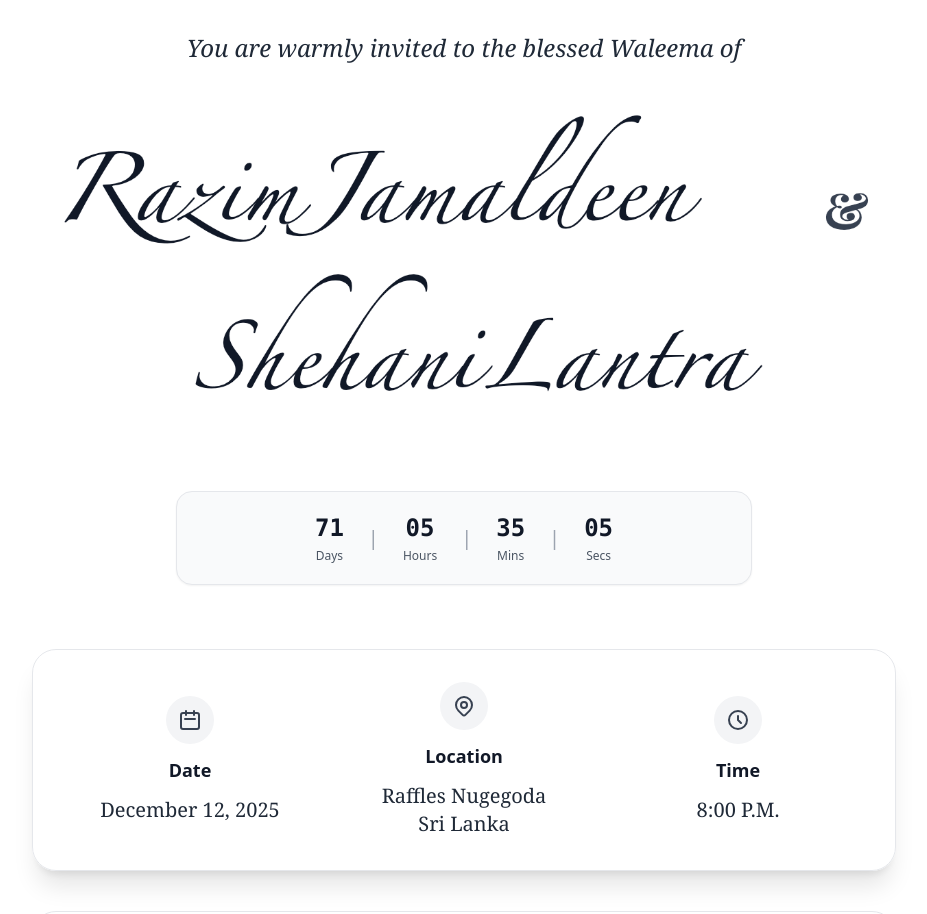
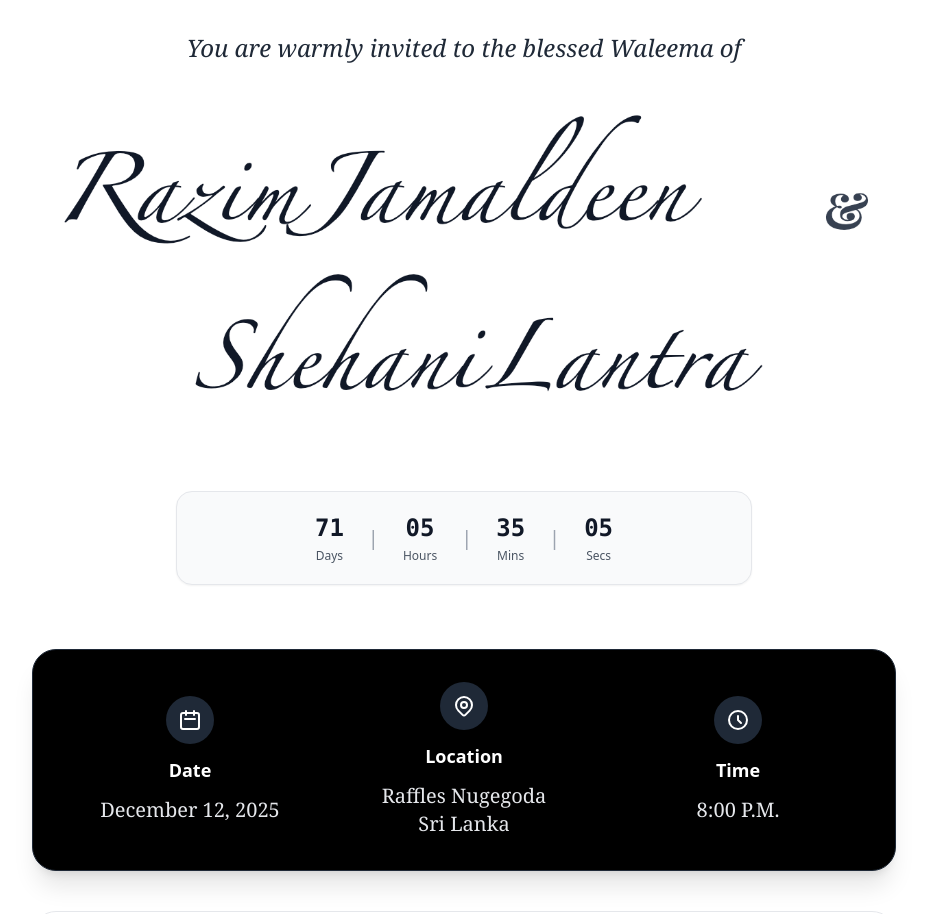
Before and after one commit to Razim-J/WaleemaInvitationFinal, a plain HTML site: page index.html in a window 1280 px wide. Shown: the top 914 px of the page, without its empty margins (176-1103 px from the left). Drawn offline with nearby package versions, Linux system fonts and the light colour scheme.

Commit message:
Update index.html

```diff
--- a/index.html
+++ b/index.html
@@ -66,45 +66,52 @@ body { overflow-x: hidden; }
     </div>
 
     <!-- Event Info -->
-    <div class="bg-white/80 backdrop-blur-sm rounded-3xl p-8 mb-10 shadow-xl border border-gray-200">
+    <div class="bg-black rounded-3xl p-8 mb-10 shadow-xl border border-gray-800">
         <div class="grid md:grid-cols-3 gap-6 items-center">
+            <!-- Date -->
             <div class="text-center">
                 <div class="flex flex-col items-center mb-3">
-                    <div class="bg-gray-100 p-3 rounded-full mb-3">
-                        <svg class="w-6 h-6 text-gray-700" fill="none" stroke="currentColor" viewBox="0 0 24 24">
-                            <path stroke-linecap="round" stroke-linejoin="round" stroke-width="2" d="M8 7V3m8 4V3m-9 8h10M5 21h14a2 2 0 002-2V7a2 2 0 00-2-2H5a2 2 0 00-2 2v12a2 2 0 002 2z"></path>
+                    <div class="bg-gray-800 p-3 rounded-full mb-3">
+                        <svg class="w-6 h-6 text-white" fill="none" stroke="currentColor" viewBox="0 0 24 24">
+                            <path stroke-linecap="round" stroke-linejoin="round" stroke-width="2"
+                                  d="M8 7V3m8 4V3m-9 8h10M5 21h14a2 2 0 002-2V7a2 2 0 00-2-2H5a2 2 0 00-2 2v12a2 2 0 002 2z"/>
                         </svg>
                     </div>
-                    <h3 class="text-lg font-semibold text-gray-900">Date</h3>
+                    <h3 class="text-lg font-semibold text-white">Date</h3>
                 </div>
-                <p class="text-lg md:text-xl text-gray-800 font-medium font-serif">December 12, 2025</p>
+                <p class="text-lg md:text-xl text-gray-200 font-medium font-serif">December 12, 2025</p>
             </div>
 
+            <!-- Location -->
             <div class="text-center">
                 <div class="flex flex-col items-center mb-3">
-                    <div class="bg-gray-100 p-3 rounded-full mb-3">
-                        <svg class="w-6 h-6 text-gray-700" fill="none" stroke="currentColor" viewBox="0 0 24 24">
-                            <path stroke-linecap="round" stroke-linejoin="round" stroke-width="2" d="M17.657 16.657L13.414 20.9a1.998 1.998 0 01-2.827 0l-4.244-4.243a8 8 0 1111.314 0z"></path>
-                            <path stroke-linecap="round" stroke-linejoin="round" stroke-width="2" d="M15 11a3 3 0 11-6 0 3 3 0 016 0z"></path>
+                    <div class="bg-gray-800 p-3 rounded-full mb-3">
+                        <svg class="w-6 h-6 text-white" fill="none" stroke="currentColor" viewBox="0 0 24 24">
+                            <path stroke-linecap="round" stroke-linejoin="round" stroke-width="2"
+                                  d="M17.657 16.657L13.414 20.9a1.998 1.998 0 01-2.827 0l-4.244-4.243a8 8 0 1111.314 0z"/>
+                            <path stroke-linecap="round" stroke-linejoin="round" stroke-width="2"
+                                  d="M15 11a3 3 0 11-6 0 3 3 0 016 0z"/>
                         </svg>
                     </div>
-                    <h3 class="text-lg font-semibold text-gray-900">Location</h3>
+                    <h3 class="text-lg font-semibold text-white">Location</h3>
                 </div>
-                <p class="text-lg md:text-xl text-gray-800 font-medium font-serif">
+                <p class="text-lg md:text-xl text-gray-200 font-medium font-serif">
                     Raffles Nugegoda<br>Sri Lanka
                 </p>
             </div>
 
+            <!-- Time -->
             <div class="text-center">
                 <div class="flex flex-col items-center mb-3">
-                    <div class="bg-gray-100 p-3 rounded-full mb-3">
-                        <svg class="w-6 h-6 text-gray-700" fill="none" stroke="currentColor" viewBox="0 0 24 24">
-                            <path stroke-linecap="round" stroke-linejoin="round" stroke-width="2" d="M12 8v4l3 3m6-3a9 9 0 11-18 0 9 9 0 0118 0z"></path>
+                    <div class="bg-gray-800 p-3 rounded-full mb-3">
+                        <svg class="w-6 h-6 text-white" fill="none" stroke="currentColor" viewBox="0 0 24 24">
+                            <path stroke-linecap="round" stroke-linejoin="round" stroke-width="2"
+                                  d="M12 8v4l3 3m6-3a9 9 0 11-18 0 9 9 0 0118 0z"/>
                         </svg>
                     </div>
-                    <h3 class="text-lg font-semibold text-gray-900">Time</h3>
+                    <h3 class="text-lg font-semibold text-white">Time</h3>
                 </div>
-                <p class="text-lg md:text-xl text-gray-800 font-medium font-serif">8:00 P.M.</p>
+                <p class="text-lg md:text-xl text-gray-200 font-medium font-serif">8:00 P.M.</p>
             </div>
         </div>
     </div>
```
